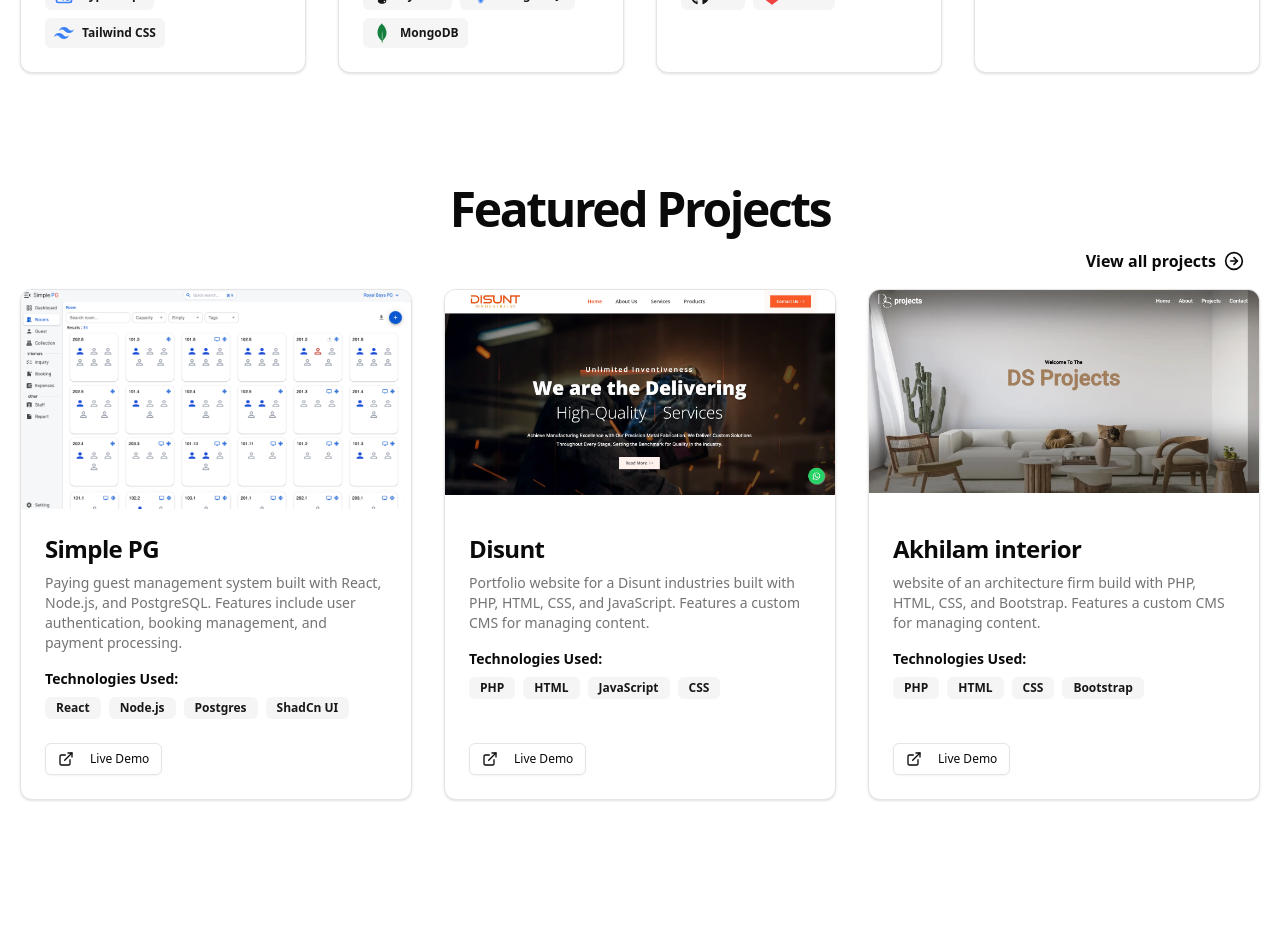
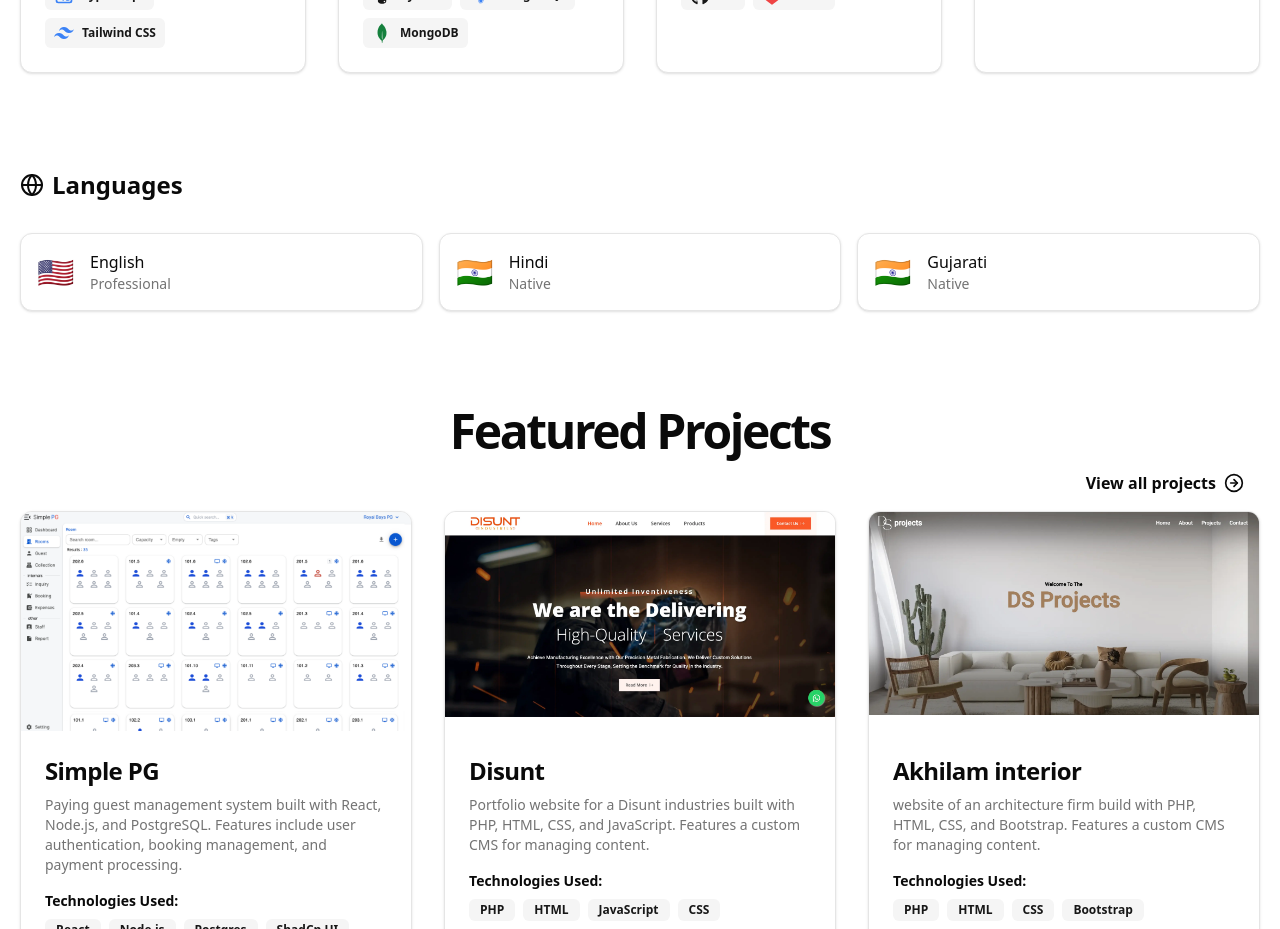
Before and after one commit to RajRaiyani/portfolio, a React (Vite) app: page / in a window 1280 px wide. Shown: the part 1300-2229 px from the top of the page. Built offline with nearby package versions, Linux system fonts and the light colour scheme.

Commit message:
added language section

```diff
--- a/src/pages/home/index.tsx
+++ b/src/pages/home/index.tsx
@@ -2,6 +2,7 @@ import Hero from "./hero";
 import About from "./about";
 import Skills from "./skills";
 import Projects from "./projects";
+import Language from "./language";
 import "./style.scss";
 
 function Home() {
@@ -10,6 +11,7 @@ function Home() {
       <Hero />
       <About />
       <Skills />
+      <Language />
       <Projects />
       <div className="h-28"></div>
     </>
--- /dev/null
+++ b/src/pages/home/language.tsx
@@ -0,0 +1,44 @@
+import { Globe } from "lucide-react";
+import { Card, CardContent } from "@/components/ui/card";
+
+interface Language {
+  name: string;
+  level: string;
+  flag: string;
+}
+
+function Languages() {
+  const languages: Language[] = [
+    { name: "English", level: "Professional", flag: "🇺🇸" },
+    { name: "Hindi", level: "Native", flag: "🇮🇳" },
+    { name: "Gujarati", level: "Native", flag: "🇮🇳" },
+  ];
+
+  return (
+    <section className="py-10">
+      <div className="">
+        <div className="flex items-center gap-2 mb-8">
+          <Globe className="w-6 h-6" />
+          <h2 className="text-2xl font-bold">Languages</h2>
+        </div>
+        <div className="grid gap-4 md:grid-cols-3">
+          {languages.map((language) => (
+            <Card key={language.name}>
+              <CardContent className="flex items-center gap-4 p-4">
+                <span className="text-3xl">{language.flag}</span>
+                <div>
+                  <h3 className="font-medium">{language.name}</h3>
+                  <p className="text-sm text-muted-foreground">
+                    {language.level}
+                  </p>
+                </div>
+              </CardContent>
+            </Card>
+          ))}
+        </div>
+      </div>
+    </section>
+  );
+}
+
+export default Languages;
```
